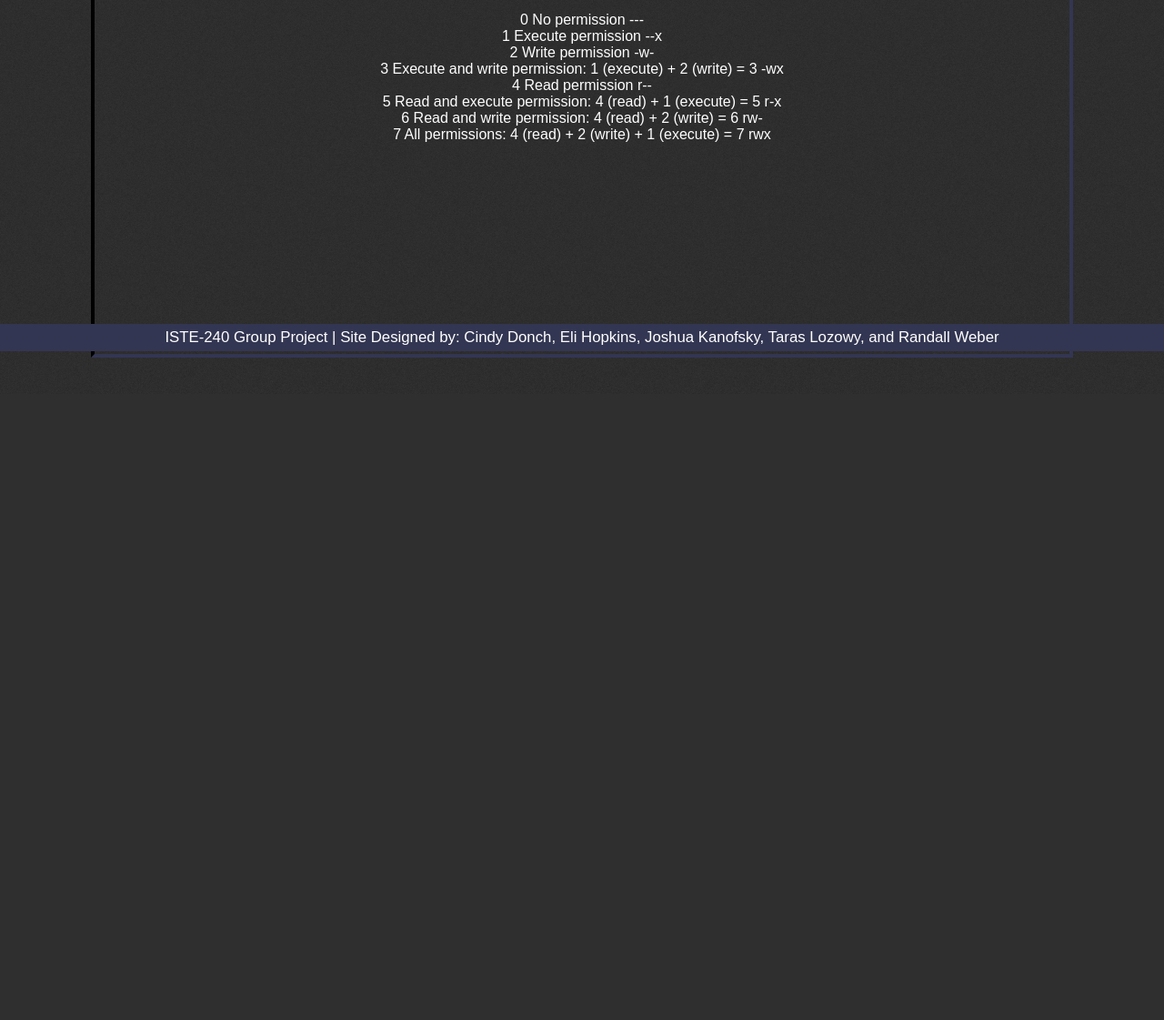
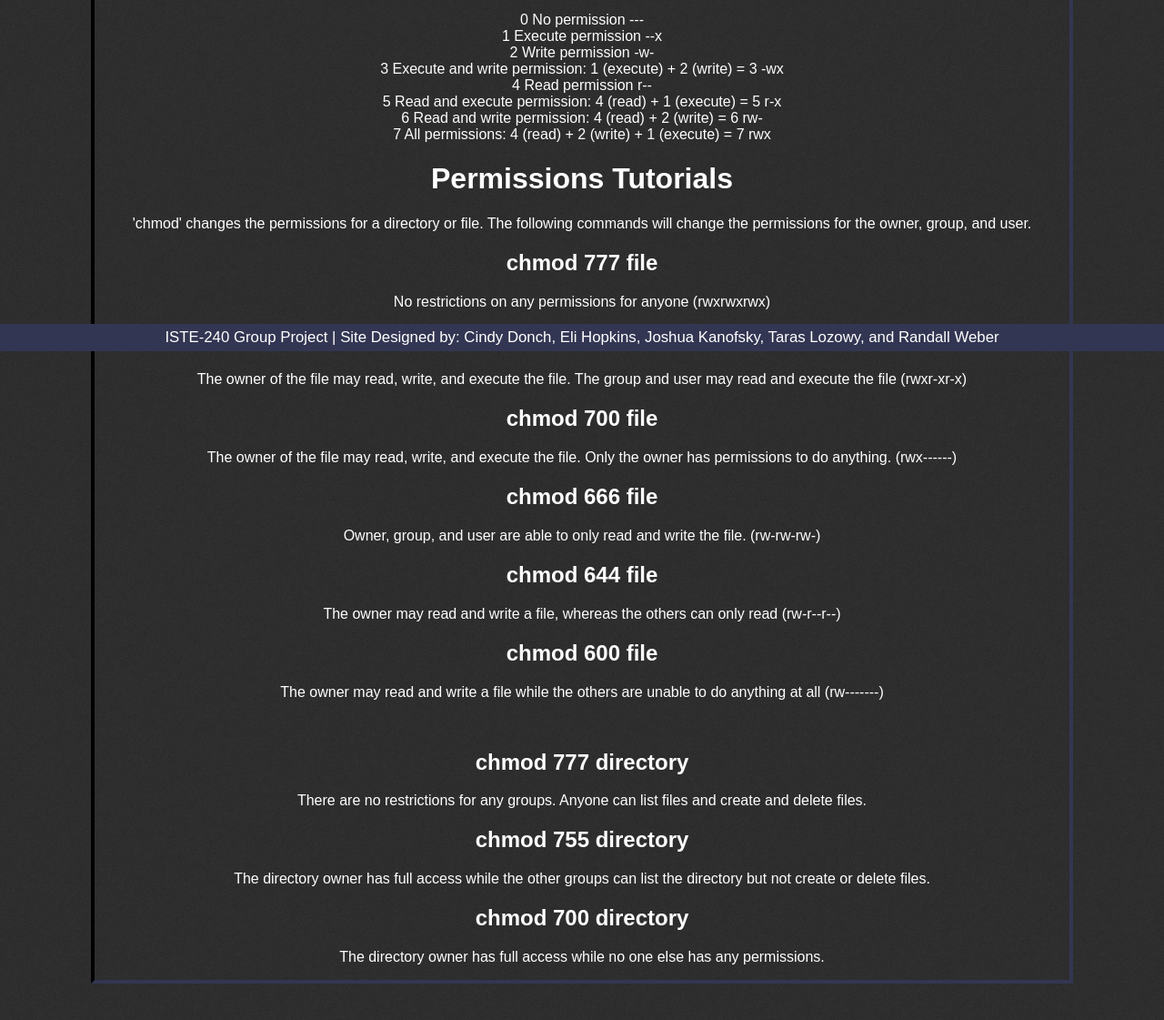
Before and after one commit to cad7046/CEJRT, a PHP site: page /permissions.php in a window 1280 px wide. Shown: the part 409-1530 px from the top of the page at 91% size. Before the commit the page ends 802 px from the top, so only its background shows below. Run offline with PHP 8.4, Linux system fonts and the light colour scheme.

Commit message:
Add permissions tutorials

```diff
--- a/permissions.php
+++ b/permissions.php
@@ -20,18 +20,30 @@
 <br> 6 Read and write permission: 4 (read) + 2 (write) = 6    rw-
 <br> 7 All permissions: 4 (read) + 2 (write) + 1 (execute) = 7    rwx</p>
 
-    <br />
-    <br />
-    <br />
-    <br />
-    <br />
-    <br />
-    <br />
-    <br />
-    <br />
-    <br />
-    <br />
-    <br />
+    <h1>Permissions Tutorials</h1>
+    <p>'chmod' changes the permissions for a directory or file.  The following commands will
+        change the permissions for the owner, group, and user.</p>
+    <h2>chmod 777 file</h2>
+    <p>No restrictions on any permissions for anyone (rwxrwxrwx)</p>
+    <h2>chmod 755 file</h2>
+    <p>The owner of the file may read, write, and execute the file.  The group and user may read and execute
+        the file (rwxr-xr-x)</p>
+    <h2>chmod 700 file</h2>
+    <p>The owner of the file may read, write, and execute the file.  Only the owner has permissions to do anything.
+        (rwx------)</p>
+    <h2>chmod 666 file</h2>
+    <p>Owner, group, and user are able to only read and write the file. (rw-rw-rw-)</p>
+    <h2>chmod 644 file</h2>
+    <p>The owner may read and write a file, whereas the others can only read (rw-r--r--)</p>
+    <h2>chmod 600 file</h2>
+    <p>The owner may read and write a file while the others are unable to do anything at all (rw-------)</p>
+    <br>
+    <h2>chmod 777 directory</h2>
+    <p>There are no restrictions for any groups.  Anyone can list files and create and delete files.</p>
+    <h2>chmod 755 directory</h2>
+    <p>The directory owner has full access while the other groups can list the directory but not create or delete files.</p>
+    <h2>chmod 700 directory</h2>
+    <p>The directory owner has full access while no one else has any permissions.</p>
 </main>
 
 <?php
```
